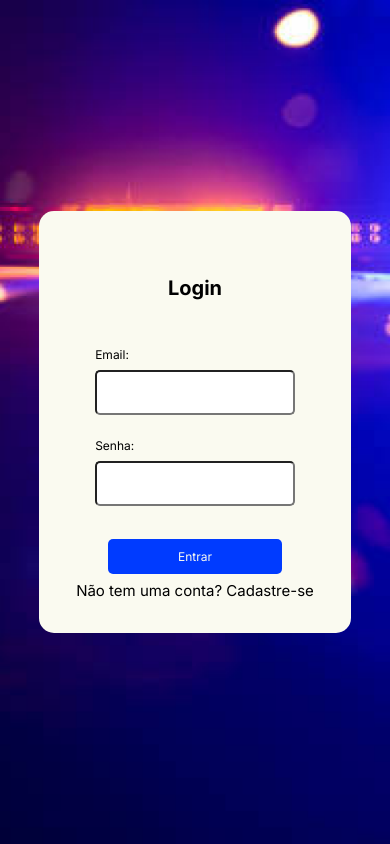
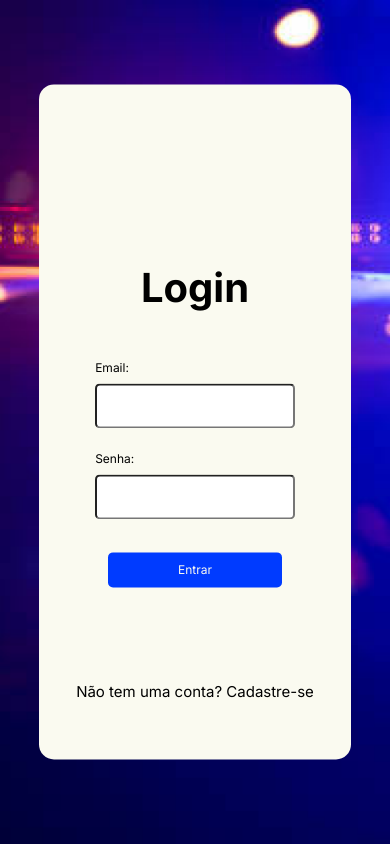
Before and after one commit to ads-ifpb-testes/grupo_AntonioLacerda_AntonioMarcos_Eduardo_Flavio_2023.2, a website with bundled scripts: page Front-End/index.html in a window 390 px wide. Built offline with nearby package versions, Linux system fonts and the light colour scheme; a script that the page names is missing.

Commit message:
fix: Responsividaede signin e singup

```diff
--- a/Front-End/css/main.css
+++ b/Front-End/css/main.css
@@ -137,13 +137,16 @@ body button {
     position: relative;
   }
   .container-form {
-    width: 50vw;
-    height: 50vh;
+    width: 60vw;
+    height: 80vh;
     border-radius: 15px;
     position: absolute;
     top: 50%;
     left: 50%;
     transform: translate(-50%, -50%);
+  }
+  .form h2 {
+    font-size: 5rem;
   }
   .logo {
     display: none;
@@ -153,10 +156,10 @@ body button {
 @media (max-width: 500px) {
   .container-form {
     width: 80vw;
-    height: 50vh;
+    height: 80vh;
   }
   .form h2 {
-    font-size: 2rem;
+    font-size: 4rem;
   }
   .form label {
     font-size: 1.2rem;
```
